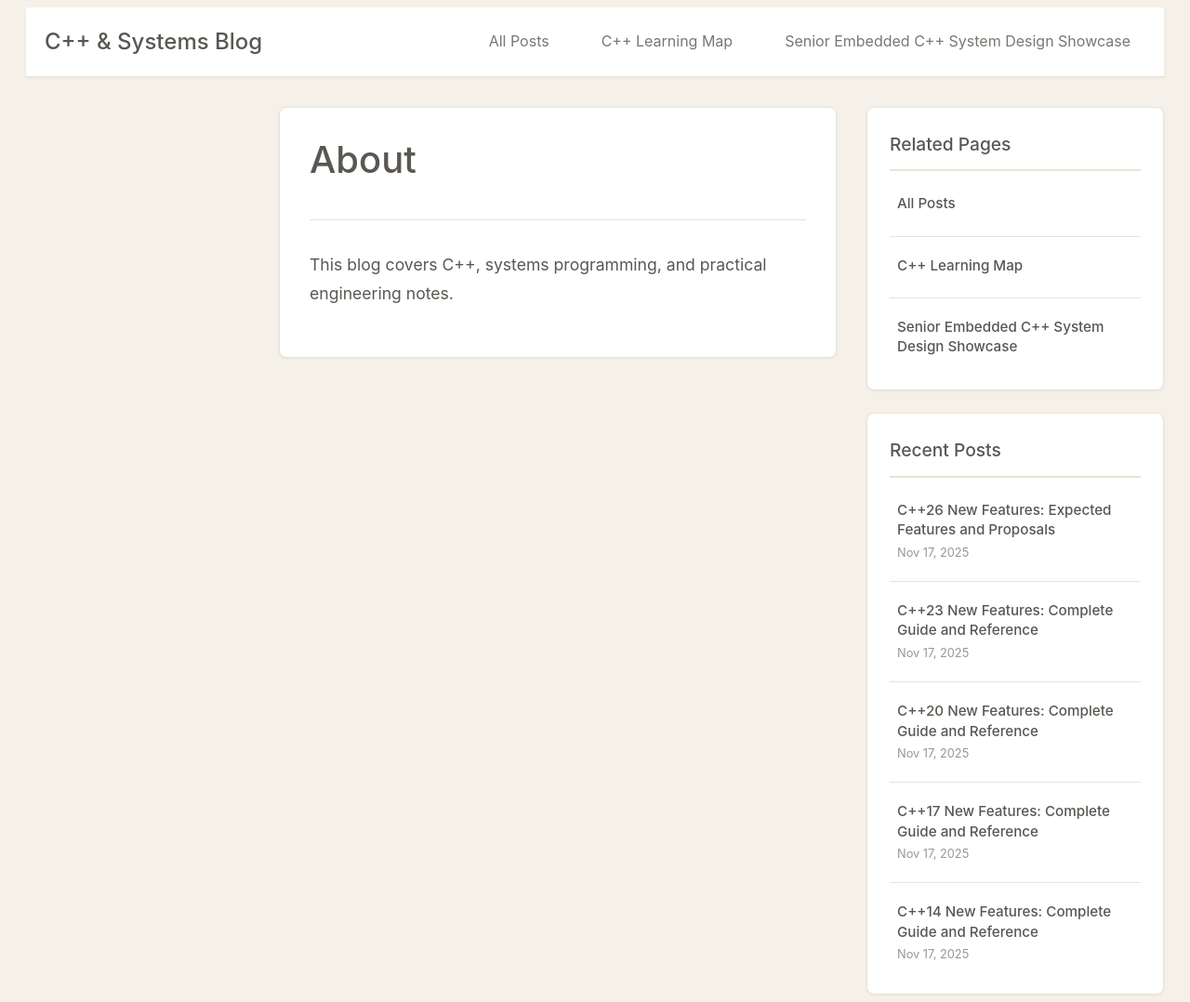
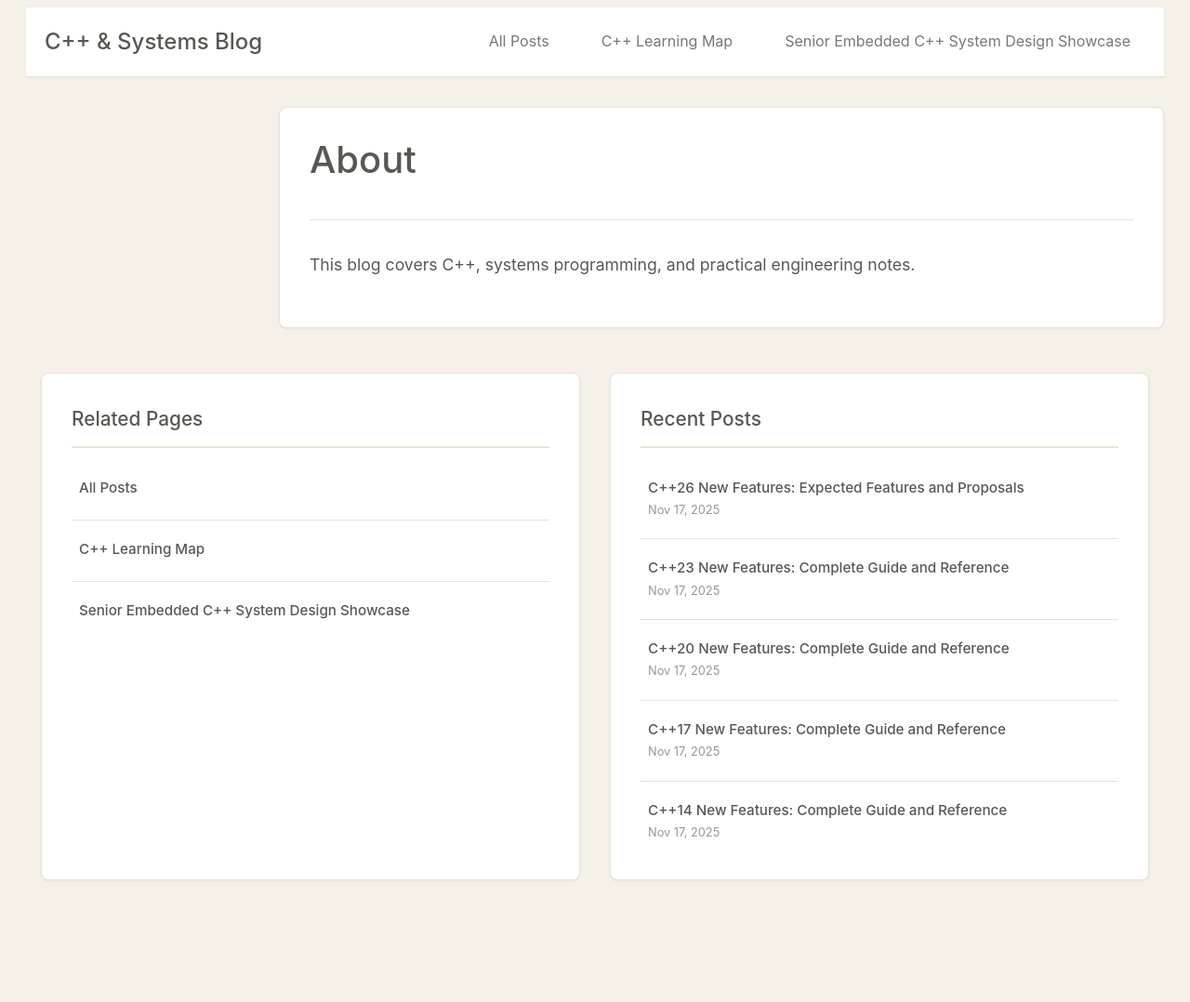
Before and after one commit to robinali34/blog_cpp, a Jekyll site: the page built from about.md, in a window 1280 px wide. Shown: the whole page at 93% size. Built offline with Jekyll 4.4.1, drawn with Linux system fonts in a browser that asks for light colours; after the commit the page ends 955 px from its top, so only the background shows below that.

Commit message:
Update post layout

```diff
--- a/_layouts/page.html
+++ b/_layouts/page.html
@@ -45,11 +45,12 @@ layout: default
         </div>
       </article>
     </main>
+  </div>
 
-    <!-- Right Sidebar -->
-    <aside class="post-sidebar">
-      <div class="sidebar-section">
-        <h3 class="sidebar-title">Related Pages</h3>
+  <!-- Bottom Sections -->
+  <div class="post-bottom-sections">
+    <div class="bottom-section">
+      <h3 class="bottom-section-title">Related Pages</h3>
       <ul class="related-posts-list">
         {%- for header_page in site.header_pages -%}
           {%- assign header_page_obj = site.pages | where: "path", header_page | first -%}
@@ -64,8 +65,8 @@ layout: default
       </ul>
     </div>
 
-      <div class="sidebar-section">
-        <h3 class="sidebar-title">Recent Posts</h3>
+    <div class="bottom-section">
+      <h3 class="bottom-section-title">Recent Posts</h3>
       <ul class="recent-posts-list">
         {%- for post in site.posts limit: 5 -%}
           <li class="recent-post-item">
@@ -77,7 +78,6 @@ layout: default
         {%- endfor -%}
       </ul>
     </div>
-    </aside>
   </div>
 </div>
 
--- a/assets/css/morandi-theme.css
+++ b/assets/css/morandi-theme.css
@@ -312,7 +312,7 @@ hr {
 
 .post-wrapper {
   display: grid;
-  grid-template-columns: 240px 1fr 320px;
+  grid-template-columns: 240px 1fr;
   gap: 2rem;
   max-width: 1600px;
   margin: 0 auto;
@@ -321,7 +321,7 @@ hr {
 
 @media (max-width: 1200px) {
   .post-wrapper {
-    grid-template-columns: 220px 1fr 280px;
+    grid-template-columns: 220px 1fr;
     gap: 1.5rem;
   }
 }
@@ -337,11 +337,6 @@ hr {
 
   .post-sidebar-left {
     order: 2;
-    width: 100%;
-  }
-
-  .post-sidebar {
-    order: 3;
     width: 100%;
   }
 }
@@ -576,6 +571,50 @@ hr {
   font-size: 0.9rem;
 }
 
+/* Bottom Sections Styles */
+.post-bottom-sections {
+  max-width: 1600px;
+  margin: 3rem auto 0;
+  padding: 0 1rem;
+  display: grid;
+  grid-template-columns: 1fr 1fr;
+  gap: 2rem;
+}
+
+.bottom-section {
+  background-color: var(--morandi-bg-card);
+  border: 1px solid var(--morandi-border-light);
+  border-radius: 8px;
+  padding: 2rem;
+  box-shadow: 0 1px 3px rgba(0, 0, 0, 0.05);
+}
+
+.bottom-section-title {
+  font-size: 1.3rem;
+  margin: 0 0 1.5rem 0;
+  color: var(--morandi-text-dark);
+  padding-bottom: 0.75rem;
+  border-bottom: 2px solid var(--morandi-border-light);
+}
+
+@media (max-width: 768px) {
+  .post-bottom-sections {
+    grid-template-columns: 1fr;
+    gap: 1.5rem;
+    margin-top: 2rem;
+    padding: 0 0.5rem;
+  }
+
+  .bottom-section {
+    padding: 1.5rem;
+  }
+
+  .bottom-section-title {
+    font-size: 1.1rem;
+    margin-bottom: 1rem;
+  }
+}
+
 .category-item {
   margin-bottom: 0.5rem;
 }
@@ -624,12 +663,13 @@ hr {
   flex: 1 1 0%;
   overflow-y: auto !important;
   overflow-x: hidden !important;
-  padding-right: 0.75rem;
+  padding-right: 0.5rem;
   padding-bottom: 0.5rem;
   width: 100%;
   max-width: 240px;
   box-sizing: border-box;
   min-height: 0;
+  max-height: 100%;
   -webkit-overflow-scrolling: touch;
   scrollbar-width: thin;
   scrollbar-color: var(--morandi-border-dark) var(--morandi-bg-primary);
@@ -637,24 +677,31 @@ hr {
 }
 
 .toc-nav::-webkit-scrollbar {
-  width: 8px;
-  height: 8px;
+  width: 10px;
+  height: 10px;
+  -webkit-appearance: none;
 }
 
 .toc-nav::-webkit-scrollbar-track {
   background: var(--morandi-bg-primary);
-  border-radius: 4px;
-  margin: 4px 0;
+  border-radius: 5px;
+  margin: 2px 0;
 }
 
 .toc-nav::-webkit-scrollbar-thumb {
   background: var(--morandi-border-dark);
-  border-radius: 4px;
-  border: 1px solid var(--morandi-bg-primary);
+  border-radius: 5px;
+  border: 2px solid var(--morandi-bg-primary);
+  min-height: 20px;
 }
 
 .toc-nav::-webkit-scrollbar-thumb:hover {
   background: var(--morandi-gray-medium);
+  border-color: var(--morandi-bg-secondary);
+}
+
+.toc-nav::-webkit-scrollbar-thumb:active {
+  background: var(--morandi-gray-dark);
 }
 
 .toc-nav::-webkit-scrollbar-corner {
```
Also changed, not shown: _layouts/post.html (+7 -7 lines). Lines whose indentation alone changed are shown as unchanged.
